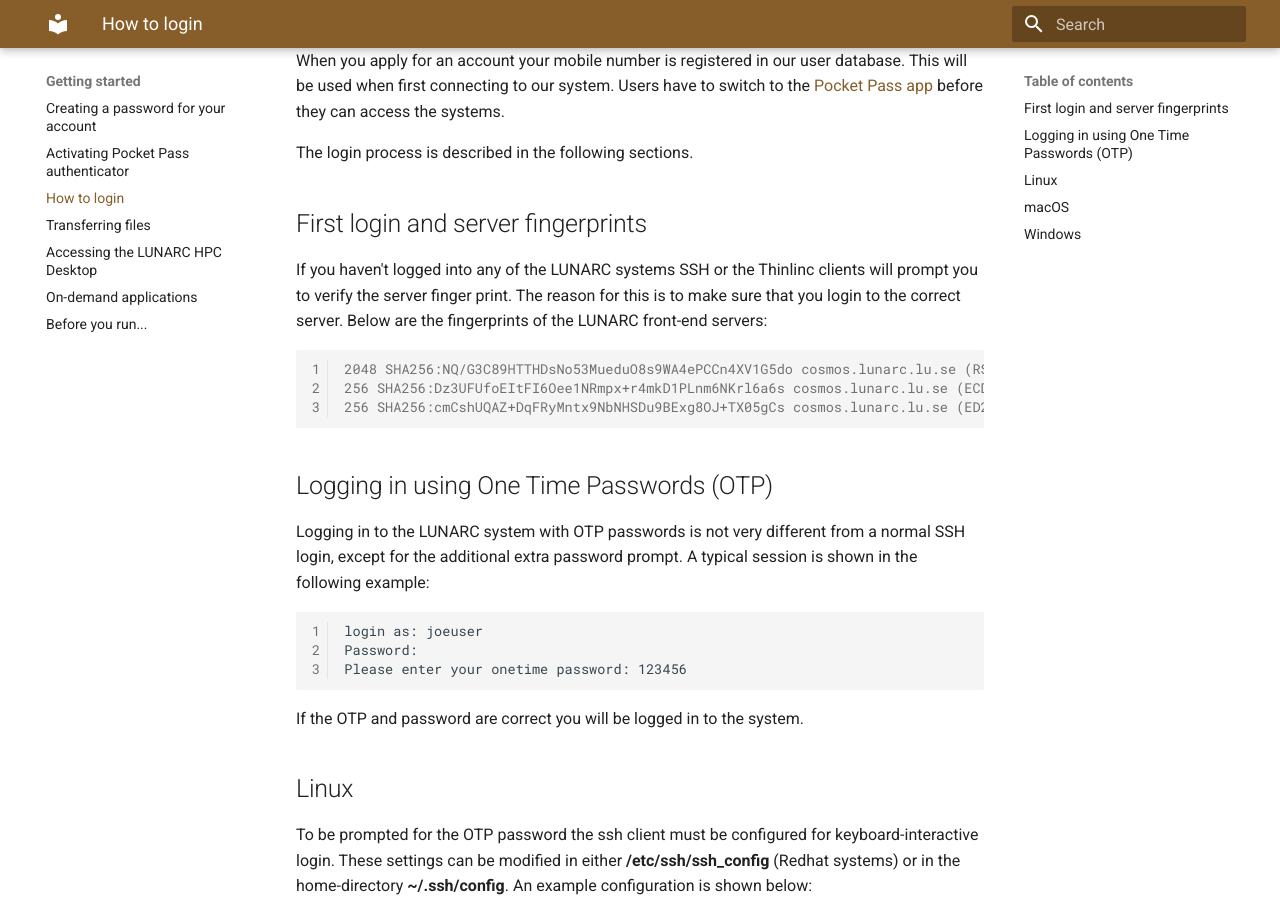
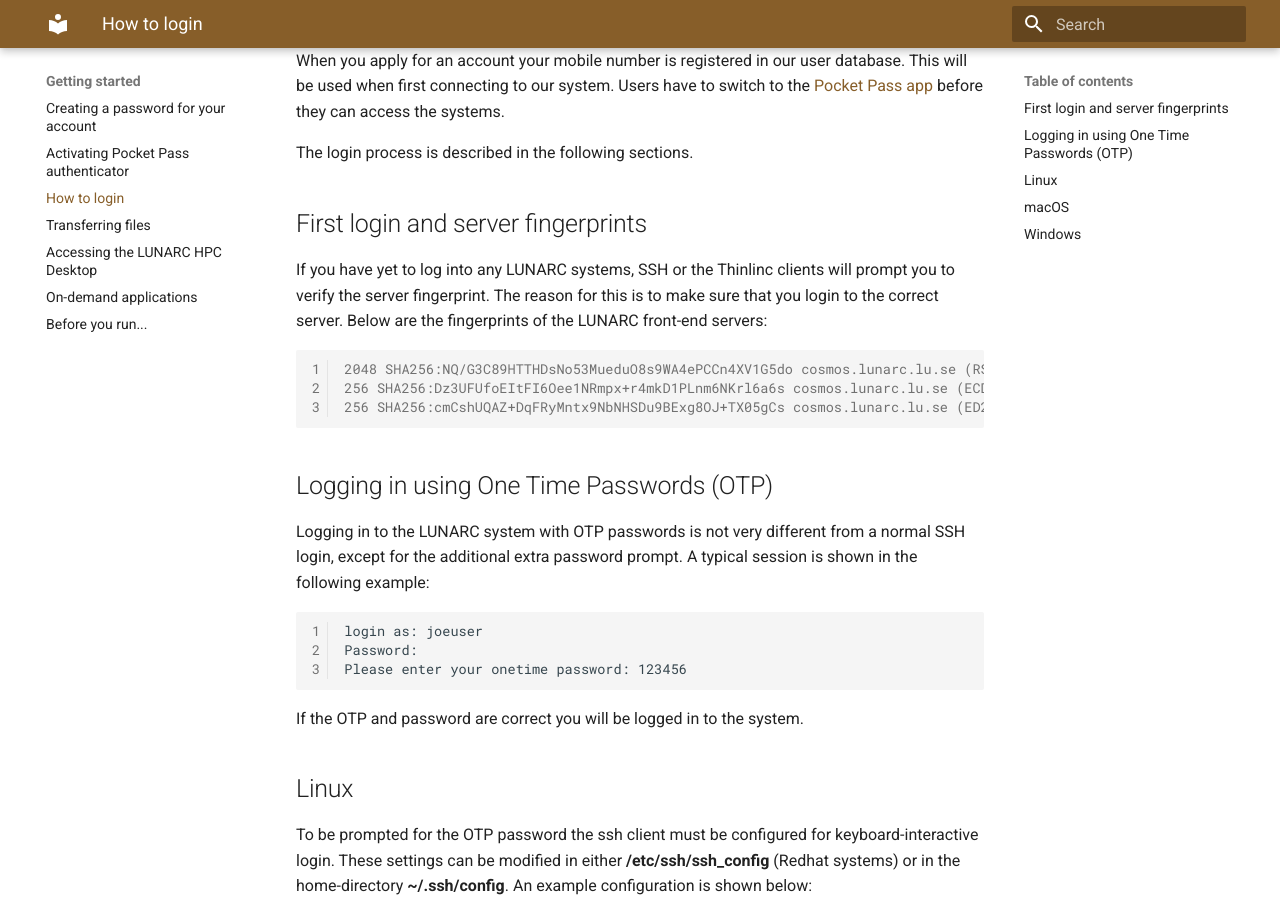
Before and after one commit to lunarc/lunarc_docs, an MkDocs documentation site: the page built from docs/getting_started/login_howto.md, in a window 1280 px wide and 900 px high, scrolled down 804 px. Built offline with MkDocs 1.6.1 and Material for MkDocs 9.7.7, drawn with Linux system fonts in a browser that asks for light colours; comment, search, counter and statistics services are not loaded.

Commit message:
Update login_howto.md

````diff
--- a/docs/getting_started/login_howto.md
+++ b/docs/getting_started/login_howto.md
@@ -30,7 +30,7 @@ The login process is described in the following sections.
 
 ## First login and server fingerprints
 
-If you haven't logged into any of the LUNARC systems SSH or the Thinlinc clients will prompt you to verify the server finger print. The reason for this is to make sure that you login to the correct server. Below are the fingerprints of the LUNARC front-end servers:
+If you have yet to log into any LUNARC systems, SSH or the Thinlinc clients will prompt you to verify the server fingerprint. The reason for this is to make sure that you login to the correct server. Below are the fingerprints of the LUNARC front-end servers:
 
 ```console
 2048 SHA256:NQ/G3C89HTTHDsNo53MueduO8s9WA4ePCCn4XV1G5do cosmos.lunarc.lu.se (RSA)
````
